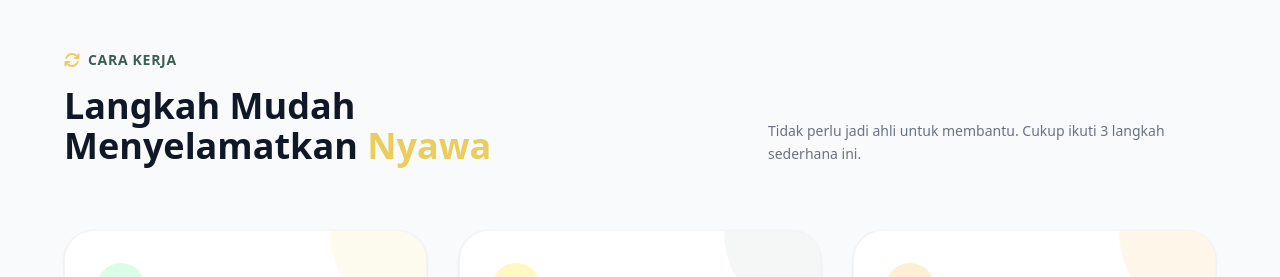
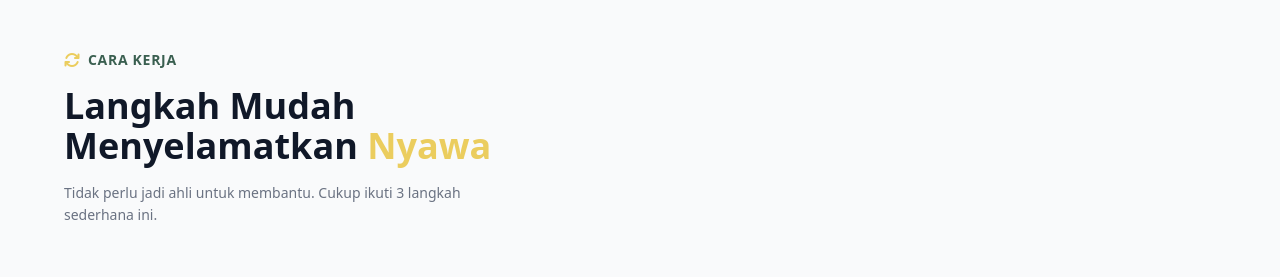
Before and after one commit to zicofarry/CatTake, a Vue app in the folder frontend/: page / in a window 1280 px wide. Shown: the part 2220-2497 px from the top of the page. Built offline with nearby package versions, Linux system fonts and the light colour scheme; what vue3-google-login would draw is missing.

Commit message:
update homepage

```diff
--- a/frontend/src/pages/HomePage.vue
+++ b/frontend/src/pages/HomePage.vue
@@ -117,10 +117,10 @@
               <span class="text-[#3A5F50] font-bold text-sm uppercase tracking-wider">Cara Kerja</span>
             </div>
             <h2 class="text-4xl font-bold text-gray-900 max-w-lg">Langkah Mudah Menyelamatkan <span class="text-[#EBCD5E]">Nyawa</span></h2>
+             <p class="text-gray-500 max-w-md text-sm leading-relaxed mt-4">
+              Tidak perlu jadi ahli untuk membantu. Cukup ikuti 3 langkah sederhana ini.
+            </p>
           </div>
-          <p class="text-gray-500 max-w-md text-sm leading-relaxed">
-            Tidak perlu jadi ahli untuk membantu. Cukup ikuti 3 langkah sederhana ini.
-          </p>
         </div>
 
         <div class="grid grid-cols-1 md:grid-cols-3 gap-8">
```
